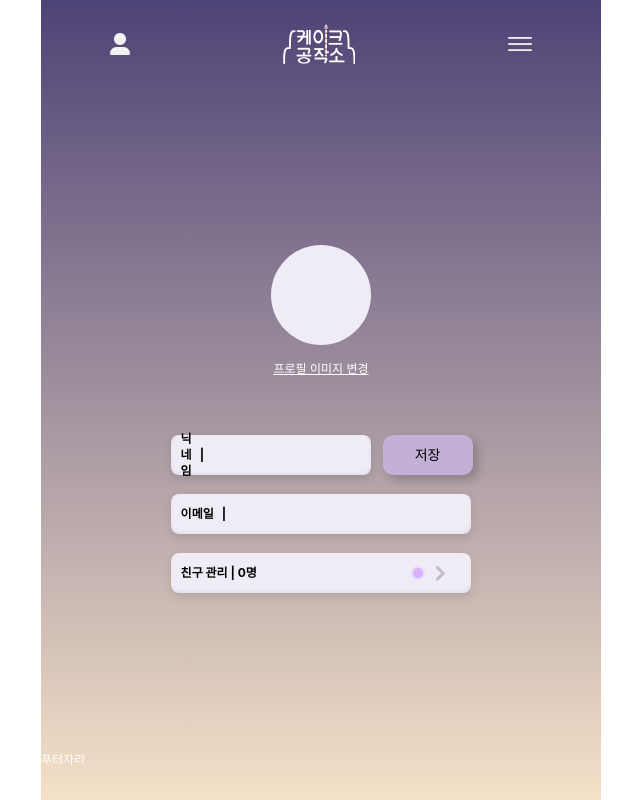
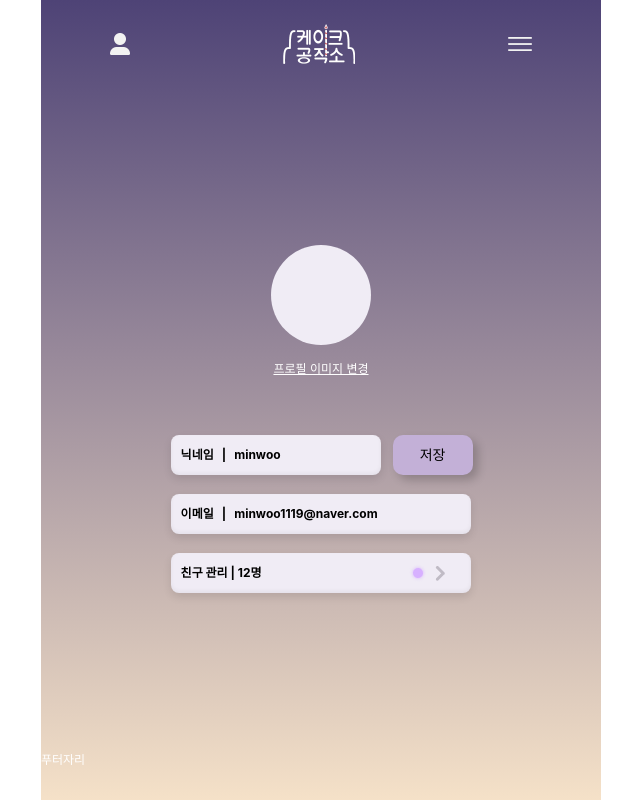
Before and after one commit to ohchanju3/2025-Trendithon-Omnivore2-FrontEnd, a React (Vite) app: page /mypage in a window 1280 px wide. Shown: the whole page, without its empty margins (319-959 px from the left). Built offline with nearby package versions, Linux system fonts and the light colour scheme.

Commit message:
[Refactor] #29 -  불필요한 state 제거

```diff
--- a/src/pages/mypage/Mypage.tsx
+++ b/src/pages/mypage/Mypage.tsx
@@ -1,9 +1,9 @@
 import { InputBar } from '@components/inputBar/InputBar.tsx';
 import * as S from './Mypage.styled.ts';
-import { useState } from 'react';
+import { useEffect, useState } from 'react';
 import Button from '@components/button/Button.tsx';
 import { GoDetailBar } from '@components/goDetailBar/GoDetailBar.tsx';
-import { Outlet, useNavigate } from 'react-router-dom';
+import { useNavigate } from 'react-router-dom';
 
 const Mypage = () => {
 	const navigate = useNavigate();
@@ -11,6 +11,14 @@ const Mypage = () => {
 	const [nickname, setNickName] = useState('');
 	const [email, setEmail] = useState('');
 	const [numOfFriends, setNumOfFriends] = useState(0);
+
+	useEffect(() => {
+		setNickName('minwoo');
+		setEmail('minwoo1119@naver.com');
+		setImageUrl('');
+		setNumOfFriends(12);
+	}, []);
+
 	return (
 		<S.MyPageWrapper>
 			<S.ProfileImage>
@@ -23,13 +31,12 @@ const Mypage = () => {
 				<S.FormAndBtn>
 					<InputBar
 						title="닉네임"
-						width="200px"
+						width="210px"
 						value={nickname}
-						isEditable={true}
 						onChange={setNickName}
 					></InputBar>
 					<Button
-						width="90px"
+						width="80px"
 						scheme="C3B0D7"
 						onClick={() => alert(`nickname:${nickname}, email:${email}`)}
 					>
@@ -41,7 +48,6 @@ const Mypage = () => {
 					title="이메일"
 					width="300px"
 					value={email}
-					isEditable={true}
 					onChange={setEmail}
 				></InputBar>
 				<GoDetailBar
```
